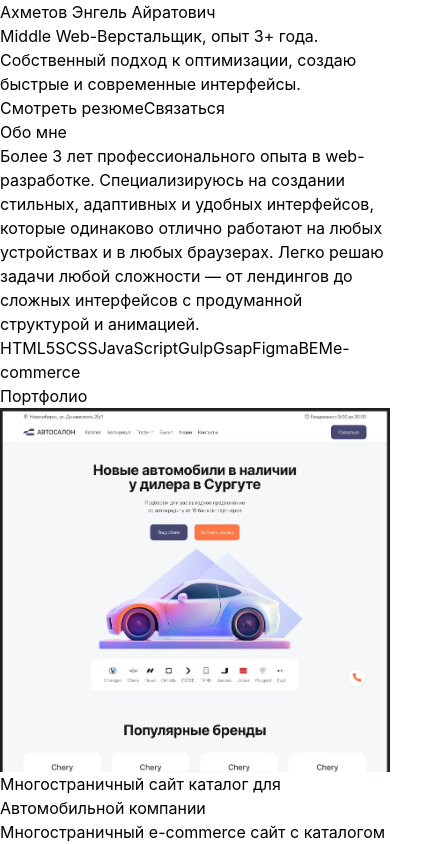
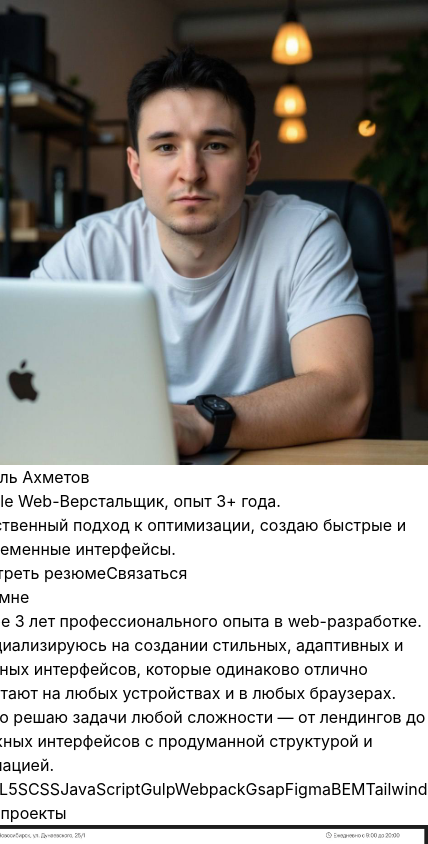
Before and after one commit to engelich/Portfolio, a React (Vite) app: page / in a window 390 px wide. Shown: the top 844 px of the page, 428 px wide, since content can reach past the window. Built offline with nearby package versions, Linux system fonts and the light colour scheme.

Commit message:
Версия 2.0

```diff
--- a/src/App.jsx
+++ b/src/App.jsx
@@ -1,6 +1,7 @@
 import { useState } from 'react'
 import { motion } from 'framer-motion'
 import { Mail, Phone, Github, Send } from 'lucide-react'
+import LazyImage from './components/LazyImage'
 
 // Корректный импорт картинок
 const images = import.meta.glob('./assets/img/*.{webp,jpg,png,jpeg}', { eager: true });
@@ -57,38 +58,56 @@ const portfolio = [
     link: 'https://pishkaexclusive.ru/'
   }
 ]
-console.log(getImg('multi-5.webp'))
 
 export default function App() {
   const [showMail, setShowMail] = useState(false)
   const [showPhone, setShowPhone] = useState(false)
   return (
     <div className="min-h-screen bg-gradient-to-br from-[#0a0a1a] via-[#14142b] to-[#233047] text-white font-sans">
-      <header className="max-w-4xl mx-auto pt-10 pb-8 px-4 flex flex-col items-center text-center">
+     <header className="max-w-5xl mx-auto pt-10 pb-8 px-4 flex flex-col md:flex-row items-center md:items-start text-center md:text-left gap-6">
+  {/* Аватарка слева */}
+  <motion.div
+    className="flex-shrink-0 mb-4 md:mb-0"
+    initial={{ opacity: 0, scale: 0.95 }}
+    animate={{ opacity: 1, scale: 1 }}
+    transition={{ delay: 0.1, duration: 0.5 }}
+  >
+    <img
+      src={getImg('avatar.jpg')}
+      alt="Энгель Ахметов"
+      className=" h-56 aspect-[1/1] rounded-lg border-4 border-[#232357] shadow-xl object-cover bg-[#232357]"
+      loading="lazy"
+    />
+  </motion.div>
+
+  {/* Текст справа */}
+  <div className="flex flex-col justify-center">
     <motion.h1
-          className="text-4xl md:text-5xl font-extrabold mb-4 tracking-tight"
+      className="text-4xl md:text-5xl font-extrabold mb-3 tracking-tight"
       initial={{ opacity: 0, y: -30 }}
       animate={{ opacity: 1, y: 0 }}
       transition={{ duration: 0.6 }}
     >
-          Ахметов Энгель Айратович
+      Энгель Ахметов
     </motion.h1>
     <motion.p
-          className="text-xl md:text-2xl mb-6 text-slate-200"
+      className="text-xl md:text-2xl mb-5 text-slate-200"
       initial={{ opacity: 0, y: 20 }}
       animate={{ opacity: 1, y: 0 }}
       transition={{ delay: 0.3, duration: 0.6 }}
     >
       Middle Web-Верстальщик, опыт 3+ года.<br />Собственный подход к оптимизации, создаю быстрые и современные интерфейсы.
     </motion.p>
-        <div className="flex gap-4">
-          <a href="https://ufa.hh.ru/resume/c8aa350bff0beb760b0039ed1f6c5a55393433" target="_blank"  className="bg-[#212245] shadow-lg rounded-2xl text-lg px-5 py-2 font-semibold hover:bg-[#232357] transition" rel="noopener noreferrer">Смотреть резюме</a>
-          <a href="#contacts" className="bg-[#252558] shadow-lg rounded-2xl text-lg px-5 py-2 font-semibold hover:bg-[#2b2b6c] transition">Связаться</a>
+    <div className="flex gap-2 justify-between md:gap-4">
+      <a href="https://ufa.hh.ru/resume/c8aa350bff0beb760b0039ed1f6c5a55393433" target="_blank"  className=" flex w-full flex-col items-center justify-center text-center  bg-[#212245] shadow-lg rounded-2xl text-lg px-5 py-2 font-semibold hover:bg-[#232357] transition" rel="noopener noreferrer">Смотреть резюме</a>
+      <a href="#contacts" className="flex w-full justify-center flex-col items-center text-center bg-[#252558] shadow-lg rounded-2xl text-lg px-5 py-2 font-semibold hover:bg-[#2b2b6c] transition">Связаться</a>
+    </div>
   </div>
 </header>
 
+
       <motion.section
-        className="max-w-3xl mx-auto mb-10 px-4"
+        className="max-w-5xl mx-auto mb-10 px-4"
         initial={{ opacity: 0, y: 30 }}
         whileInView={{ opacity: 1, y: 0 }}
         transition={{ duration: 0.7 }}
@@ -104,10 +123,11 @@ export default function App() {
             <span className="bg-[#212245] rounded-xl px-4 py-1 text-sm">SCSS</span>
             <span className="bg-[#212245] rounded-xl px-4 py-1 text-sm">JavaScript</span>
             <span className="bg-[#212245] rounded-xl px-4 py-1 text-sm">Gulp</span>
+            <span className="bg-[#212245] rounded-xl px-4 py-1 text-sm">Webpack</span>
             <span className="bg-[#212245] rounded-xl px-4 py-1 text-sm">Gsap</span>
             <span className="bg-[#212245] rounded-xl px-4 py-1 text-sm">Figma</span>
             <span className="bg-[#212245] rounded-xl px-4 py-1 text-sm">BEM</span>
-            <span className="bg-[#212245] rounded-xl px-4 py-1 text-sm">e-commerce</span>
+            <span className="bg-[#212245] rounded-xl px-4 py-1 text-sm">Tailwind</span>
           </div>
         </div>
       </motion.section>
@@ -119,25 +139,25 @@ export default function App() {
         transition={{ duration: 0.7 }}
         viewport={{ once: true }}
       >
-        <h2 className="text-2xl font-bold mb-6">Портфолио</h2>
+        <h2 className="text-2xl font-bold mb-6">Мои проекты</h2>
         <div className="grid md:grid-cols-2 gap-7">
           {portfolio.map((item, idx) => (
              <motion.div
               key={idx}
               whileHover={{ scale: 1.04, boxShadow: "0 4px 24px #0006" }}
               transition={{ type: "spring", stiffness: 250 }}
+              className="rounded-xl bg-black/15 overflow-hidden"
             >
-              <a href={item.link} target="_blank" rel="noopener noreferrer" className="bg-white/5 border-0 shadow-xl rounded-2xl backdrop-blur-xl overflow-hidden">
-                <img src={item.img} alt={item.title} className="w-full h-48 object-cover" />
-                <div className="p-6">
+              <a href={item.link} target="_blank" rel="noopener noreferrer" className=" flex flex-col h-full  shadow-xl rounded-xl backdrop-blur-xl overflow-hidden">
+                <LazyImage src={item.img} alt={item.title} />
+                <div className="p-6 flex flex-col h-full">
                   <h3 className="text-lg font-semibold mb-1">{item.title}</h3>
                   <p className="text-slate-300 mb-4 min-h-[40px]">{item.description}</p>
-                  <div>
-                    <span className="inline-block bg-[#252558] shadow rounded-xl text-sm px-5 py-2 font-semibold hover:bg-[#2b2b6c] transition">Смотреть сайт</span>
+                  <div className="flex flex-col flex-grow-[4] h-auto w-max justify-end">
+                    <span className="inline-block  bg-[#252558] shadow rounded-xl text-sm px-5 py-2 font-semibold hover:bg-[#2b2b6c] transition">Смотреть сайт</span>
                   </div>
                 </div>
               </a>
-
             </motion.div>
           ))}
         </div>
--- /dev/null
+++ b/src/components/LazyImage.jsx
@@ -0,0 +1,22 @@
+import useLazyImage from '../hooks/lazy-image.jsx'
+
+export default function LazyImage({ src, alt, className = '', ...props }) {
+  const [ref, loaded, setLoaded] = useLazyImage(src)
+
+  return (
+    <div className={`relative overflow-hidden aspect-[16/8] h-full ${className}`}>
+      {/* Скелетон, пока не загружено */}
+      {!loaded && (
+        <div className="absolute inset-0 bg-gradient-to-r from-[#232357] via-[#26284a] to-[#232357] animate-pulse" />
+      )}
+      <img
+        ref={ref}
+        alt={alt}
+        className={`w-full h-full aspect[16/8] object-cover transition-opacity duration-700 ${loaded ? 'opacity-100' : 'opacity-0'}`}
+        onLoad={() => setLoaded(true)}
+        style={{ position: 'relative', zIndex: 2 }}
+        {...props}
+      />
+    </div>
+  )
+}
--- /dev/null
+++ b/src/hooks/lazy-image.jsx
@@ -0,0 +1,30 @@
+import { useEffect, useRef, useState } from 'react'
+
+export default function useLazyImage(src) {
+  const ref = useRef(null)
+  const [loaded, setLoaded] = useState(false)
+
+  useEffect(() => {
+    const img = ref.current
+    let observer
+    if (img && 'IntersectionObserver' in window) {
+      observer = new window.IntersectionObserver(
+        entries => {
+          entries.forEach(entry => {
+            if (entry.isIntersecting) {
+              img.src = src
+              observer.unobserve(img)
+            }
+          })
+        },
+        { rootMargin: '200px' }
+      )
+      observer.observe(img)
+    } else if (img) {
+      img.src = src
+    }
+    return () => observer && observer.disconnect()
+  }, [src])
+
+  return [ref, loaded, setLoaded]
+}
--- a/src/index.css
+++ b/src/index.css
@@ -4,4 +4,8 @@
 
 body {
   font-family: 'Inter', 'Montserrat', 'Roboto', sans-serif;
+  display: flex;
+  flex-direction: column;
+  align-items: center;
+  justify-content: center;
 }
```
Also changed, not shown: src/assets/img/avatar.jpg (added), src/assets/img/avatar.webp (added), 7 other files (tests, documents, lock files or other folders). Lines whose indentation alone changed are shown as unchanged.
